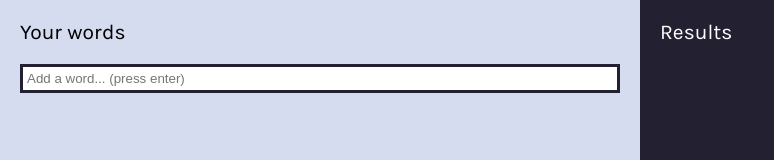
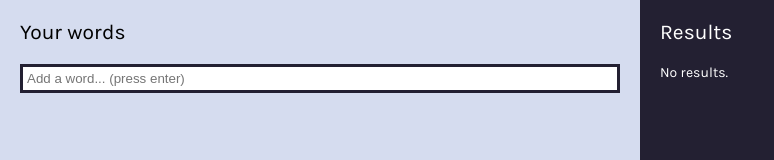
Before and after one commit to ThePaavero/Reddit-key-word-alerts, a React app: page / in a window 1280 px wide. Shown: the top 160 px of the page, without its empty margins (0-774 px from the left). Built offline with nearby package versions, Linux system fonts and the light colour scheme; the HTML template or start-up script is replaced by a standard one.

Commit message:
Nicer communication.

```diff
--- a/src/components/App.js
+++ b/src/components/App.js
@@ -76,6 +76,26 @@ class App extends Component {
     this.pollAll()
   }
 
+  getResultListItems() {
+    if (this.state.matches.length < 1 && !this.state.loadingPosts) {
+      return (
+        <span className="no-results">No results.</span>
+      )
+    }
+    return (
+      <ul className="matches-list">
+        {this.state.matches.map(post => {
+          return (
+            <li key={post.title}>
+              <h4>{post.matchingWord}</h4>
+              <h3>{post.title}</h3>
+            </li>
+          )
+        })}
+      </ul>
+    )
+  }
+
   render() {
     return (
       <div className="app">
@@ -100,16 +120,7 @@ class App extends Component {
         </div>
         <div className="col">
           <h2>Results</h2>
-          <ul className="matches-list">
-            {this.state.matches.map(post => {
-              return (
-                <li key={post.title}>
-                  <h4>{post.matchingWord}</h4>
-                  <h3>{post.title}</h3>
-                </li>
-              )
-            })}
-          </ul>
+          {this.getResultListItems()}
           {this.state.loadingPosts ? (
             <div className="loading-indicator">Fetching data...</div>
           ) : null}
```
